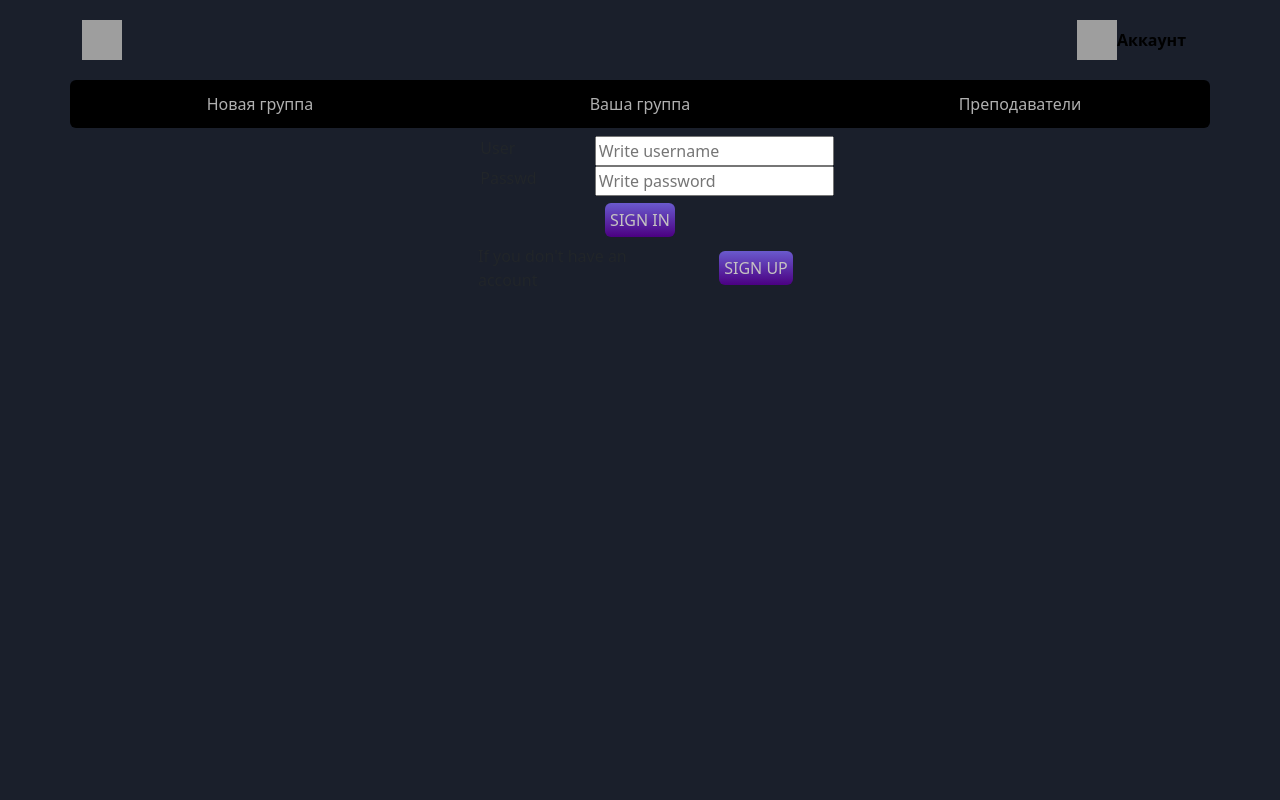
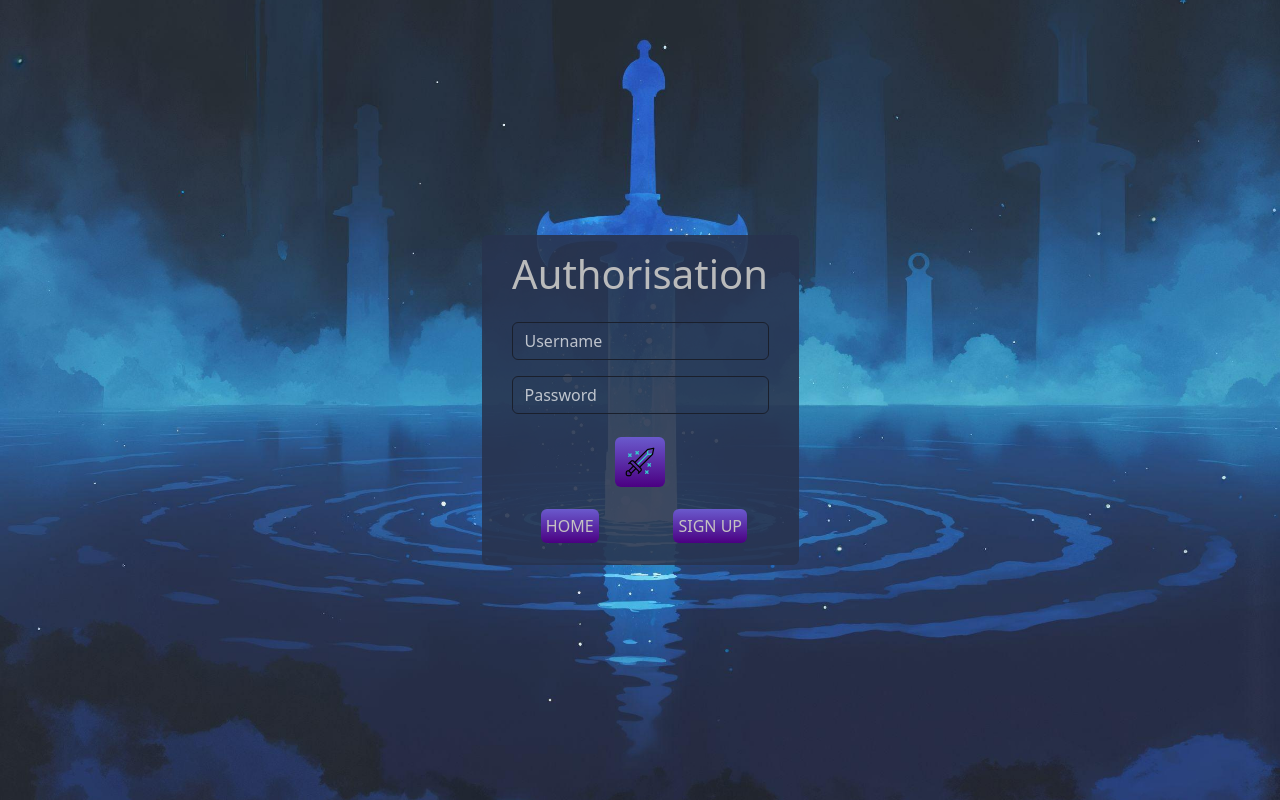
Before and after one commit to k1hp/Mau_timetable, a Flask app: page /authorisation in a window 1280 px wide. Run offline with Flask 3, Linux system fonts and the light colour scheme; parts of the project's set-up code (start-up, migrations or seed data) failed here and were passed over.

Commit message:
сделана авторизация

```diff
--- a/flask_timetable/main.py
+++ b/flask_timetable/main.py
@@ -47,14 +47,20 @@ def profile():
 def authorisation():
     if "user" in session:
         return redirect(url_for("profile"))
+    if request.method == "GET":
+        username = None
+
     if request.method == "POST":
         if request.form["passwd"] == "1234":
             session["user"] = request.form["user"]
             return redirect(url_for("profile"))
         else:
-            flash(message="Введен неверный пароль, попробуй еще раз", category="error")
+            flash(message="Введен неверный пароль", category="is-invalid")
+            username = request.form["user"]
 
-    return render_template("authorisation.html", title="Authorisation_page")
+    return render_template(
+        "authorisation.html", title="Authorisation_page", username=username
+    )
 
 
 @app.route("/authorisation/sign_up")  # ну и тут нужно прикрутить redirect
--- a/flask_timetable/static/btns.css
+++ b/flask_timetable/static/btns.css
@@ -13,19 +13,14 @@
     background-color: rgb(31, 28, 28);
 }
 
-.menu_button:active {
+.menu_button.active {
+    background-color: #3e85d5;
     color: #f5f5f5;
-    background: linear-gradient(to bottom, #4ab2e2, #119953);
-}
-
-.menu_button.active {
-    background-color: #4A90E2;
-    color: #f5f5f5;
-    transition: background 0.3s;
+    transition: background-color 0.4s;
 }
 
 .menu_button.active:hover {
-    background: linear-gradient(to bottom, #4ab2e2, #119953);
+    background-color: #428de281;
 }
 
 .other_button {
--- /dev/null
+++ b/flask_timetable/static/form.css
@@ -0,0 +1,60 @@
+.form-body {
+    background-color: #28334ee2;;
+    color: #bebebefa;
+    border-radius: 6px;
+    padding: 15px 30px 15px 30px;
+}
+
+.custom-container {
+    width: 80%; /* Установите желаемую ширину */
+    max-width: 1200px; /* Установите максимальную ширину */
+    margin: 0 auto; /* Центрирование */
+}
+
+.form-logo {
+    width: 40px; /* Ширина контейнера */
+    height: 40px; /* Высота контейнера */
+    content: url('images/sword.gif');
+    transition: transform 0.6s;
+}
+
+.form-logo:hover{
+    transform: scale(1.15); /* Плавный переход */
+}
+
+.form-button {
+
+}
+
+
+
+.custom-rounded {
+    border-top-left-radius: 6px;  /* Скругление верхнего левого угла */
+    border-bottom-left-radius: 6px; /* Скругление нижнего левого угла */
+    border-top-right-radius: 0;     /* Без скругления верхнего правого угла */
+    border-bottom-right-radius: 0;   /* Без скругления нижнего правого угла */
+}
+
+.transparent-input {
+    border: 1px solid #1A1F2B;
+    background-color: transparent; /* Прозрачный фон */
+}
+
+.transparent-input:focus {
+    border: 1px solid #1A1F2B;
+    background-color: transparent; /* Прозрачный фон */
+}
+
+.transparent-input::placeholder {
+    color: rgba(255, 255, 255, 0.7); /* Цвет плейсхолдера (можно изменить по желанию) */
+}
+
+.clip-path-image {
+    overflow: hidden; /* Скрыть часть изображения, выходящую за пределы */
+}
+
+.clip-path-image img {
+    width: 90%; /* Заставляет изображение занимать всю ширину контейнера */
+    height: auto; /* Заставляет изображение занимать всю высоту контейнера */
+    object-fit: cover; /* Масштабирует изображение, сохраняя его пропорции и обрезая лишнее */
+}
--- a/flask_timetable/templates/authorisation.html
+++ b/flask_timetable/templates/authorisation.html
@@ -1,46 +1,75 @@
-{% extends "navigation.html" %}
 
-{% block any_styles %}
-{{ super() }}
+<!DOCTYPE html>
+<html lang="ru">
+<head>
+    <meta charset="UTF-8">
+    <meta name="viewport" content="width=device-width, initial-scale=1.0">
+    <title>Фоновое изображение</title>
+    <style>
+        body {
+            background-image: url('{{ url_for("static", filename="images/back.jpg")}}'); /* Укажите путь к вашему изображению */
+            background-size: cover;
+            background-position: center; /* Центрирование изображения */
+            background-repeat: no-repeat; /* Изображение не будет повторяться */
+            height: 100vh;
+        }
+    </style>
+    <link rel="stylesheet" href="{{ url_for('static', filename='beauty.css') }}">
+    <link rel="icon" href="https://img.icons8.com/pastel-glyph/64/laptop-metrics.png" type="image/png">
+    <link href="https://cdn.jsdelivr.net/npm/bootstrap@5.3.3/dist/css/bootstrap.min.css" rel="stylesheet" integrity="sha384-QWTKZyjpPEjISv5WaRU9OFeRpok6YctnYmDr5pNlyT2bRjXh0JMhjY6hW+ALEwIH" crossorigin="anonymous">
+    <link rel="stylesheet" href="{{ url_for('static', filename='btns.css') }}">
+    <link rel="stylesheet" href="{{ url_for('static', filename='helpers.css') }}">
     <link rel="stylesheet" href="{{ url_for('static', filename='flashes.css') }}">
-{% endblock any_styles %}
+    <link rel="stylesheet" href="{{ url_for('static', filename='form.css') }}">
+</head>
+<body>
 
-{% block main %}
-<div class="container ">
-    {% for category, value in get_flashed_messages(with_categories=True) %}
-    <div class="custom_message {{ category }}"> {{ value }} </div>
-    {% endfor %}
+
+    <div class="container-fluid vh-100 alignment">
+        <div class="row">
+
+            <div class="col-12 form-body">
+                <div class="alignment">
+                    <h1>Authorisation</h1>
+
+                </div>
+
+
                         <div class="alignment">
                             <form action="/authorisation" method="POST">
-                <div class="row">
-                    <div class="col-4">
-                        User
-                    </div>
-                    <div class="col-8">
-                        <input type="text" name="user" placeholder="Write username" required>
-                    </div>
-                </div>
-                <div class="row">
-                    <div class="col-4">
-                        Passwd
-                    </div>
-                    <div class="col-8">
-                        <input type="text" name="passwd" placeholder="Write password" required>
-                    </div>
-                </div>
+                                {% if username is none %}
+                                <input type="text" name="user" class="form-control transparent-input my-3" placeholder="Username">
+                                {% else %}
+                                <input type="text" name="user" class="form-control transparent-input my-3" placeholder="Username" value="{{ username }}">
+                                {% endif %}
+
+                                {% set messages = get_flashed_messages(with_categories=True) %}
+                                {% if messages %}
+                                    {% for category, value in messages %}
+                                            <input type="password" id="inputPassword6" name="passwd" class="form-control {{ category }} transparent-input my-3" placeholder="Password" aria-describedby="passwordHelpInline">
+
+                                    {% endfor %}
+                                {% else %}
+                                    <input type="password" id="inputPassword6" name="passwd" class="form-control transparent-input my-3" placeholder="Password" aria-describedby="passwordHelpInline">
+                                {% endif %}
+
                                     <div class="button_alignment">
-                    <input type="Submit" value="SIGN IN" class="other_button">
+                                        <button type="submit" class="other_button">
+                                            <div class="form-logo"></div>
+                                        </button>
 
                                     </div>
                             </form>
+                        </div>
 
+                        <div class="row pt-2">
+                            <div class="col-6 alignment">
+
+                                <a href="/" class="other_button">
+                                    HOME
+                                    </a>
                             </div>
-    <div class="alignment">
-        <div class="row">
-            <div class="col-8 alignment">
-                    If you don't have an account
-            </div>
-            <div class="col-4 button_alignment">
+                            <div class="col-6 button_alignment">
                                     <a href="/authorisation/sign_up" class="other_button">
                                     SIGN UP
                                     </a>
@@ -48,8 +77,12 @@
 
                         </div>
 
+
+                </div>
                     </div>
 
 
     </div>
-{% endblock main %}
+</body>
+
+</html>
```
Also changed, not shown: flask_timetable/templates/create_groups.html (+14 -7 lines), flask_timetable/static/images/back.jpg (added), flask_timetable/static/images/img_2.png (added), flask_timetable/static/images/sword.gif (added), flask_timetable/static/images/sword.png (added), 2 other files. Lines whose indentation alone changed are shown as unchanged.
